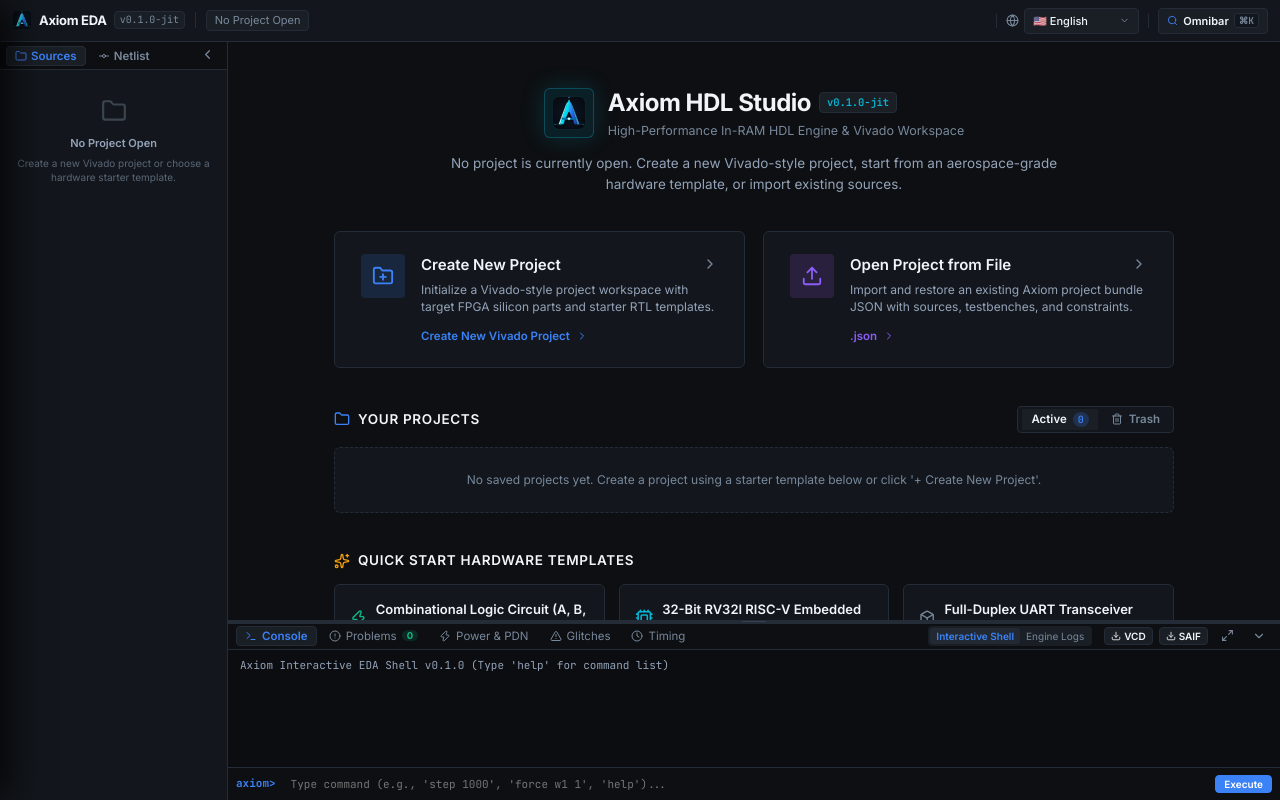
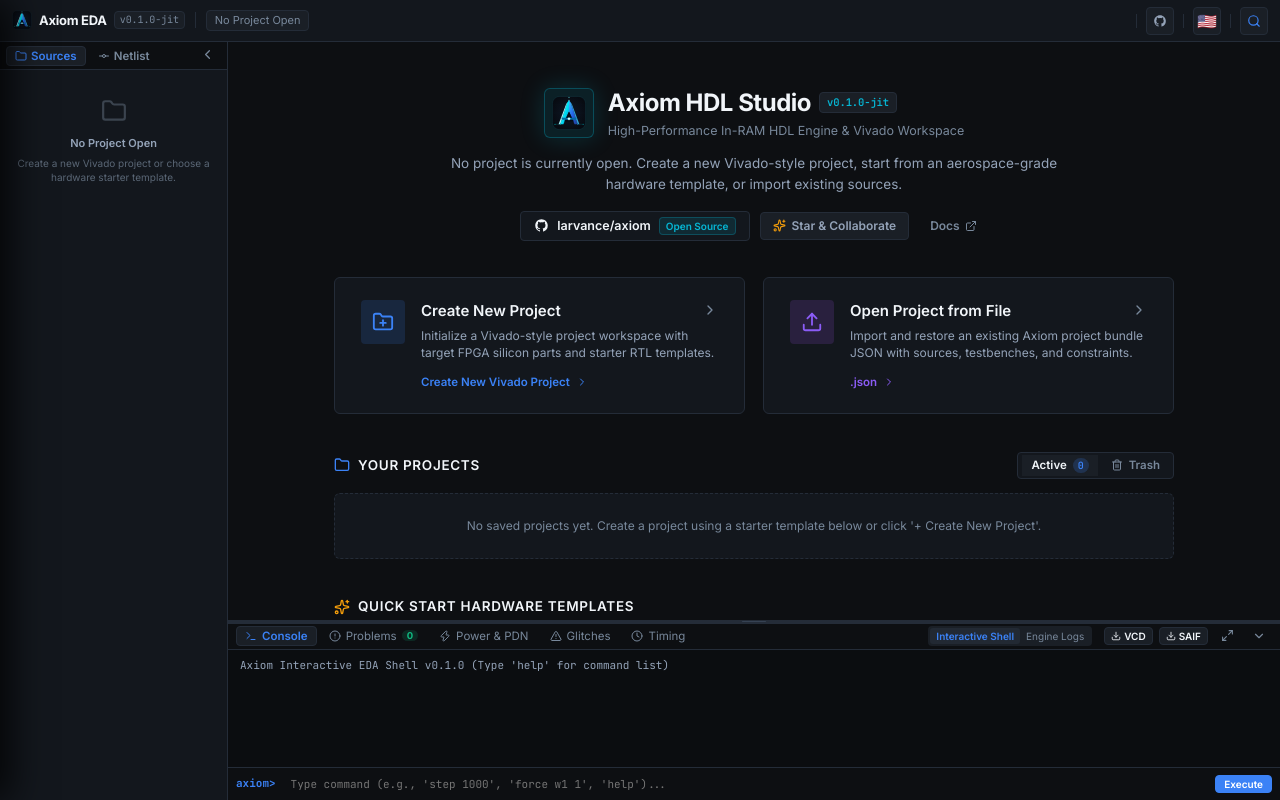
Before and after one commit to aerovexhq/axiom, a React (Vite) app in the folder ui/: page / in a window 1280 px wide. Built offline with nearby package versions, Linux system fonts and the light colour scheme.

Commit message:
feat(ui): flag-only language selector, single-icon search, and GitHub repo integration

```diff
--- a/ui/src/components/Header.tsx
+++ b/ui/src/components/Header.tsx
@@ -11,14 +11,13 @@
   Menu,
   Search,
   Columns,
-  Minimize2,
-  Globe
+  Minimize2
 } from "lucide-react";
 import { SimulationState, engineBridge } from "../engine/engineBridge";
 import { AxiomProject } from "../engine/projectModel";
 import { MobilePanelType } from "./MobileDrawer";
 import { useTranslation, SupportedLanguage } from "../i18n";
-import { Select, SelectOption } from "./ui";
+import { Select, SelectOption, GithubIcon } from "./ui";
 import { ProjectDropdown } from "./ProjectDropdown";
 
 interface HeaderProps {
@@ -78,10 +77,15 @@
     }
   };
 
+  const currentLanguageInfo = React.useMemo(() => {
+    return languages.find((l) => l.code === language);
+  }, [languages, language]);
+
   const desktopLanguageOptions: SelectOption[] = React.useMemo(() => {
     return languages.map((l) => ({
       value: l.code,
-      label: `${l.flag} ${l.nativeName}`,
+      label: `${l.flag}  ${l.nativeName}`,
+      sublabel: l.name !== l.nativeName ? l.name : undefined,
       badge: l.code.toUpperCase()
     }));
   }, [languages]);
@@ -89,7 +93,8 @@
   const mobileLanguageOptions: SelectOption[] = React.useMemo(() => {
     return languages.map((l) => ({
       value: l.code,
-      label: `${l.flag} ${l.code.toUpperCase()}`
+      label: `${l.flag}  ${l.nativeName}`,
+      badge: l.code.toUpperCase()
     }));
   }, [languages]);
 
@@ -173,7 +178,20 @@
 
         {/* Mobile Right: Simulation Clock & Quick Actions */}
         <div style={{ display: "flex", alignItems: "center", gap: 6, flexShrink: 0 }}>
-          {/* Custom Mobile Language Selector */}
+          {/* GitHub Repository Link */}
+          <a
+            href="https://github.com/larvance/axiom"
+            target="_blank"
+            rel="noopener noreferrer"
+            title="GitHub: larvance/axiom (Open Source & Collaboration)"
+            aria-label="GitHub Repository"
+            className="btn btn-secondary btn-icon"
+            style={{ width: 28, height: 28, padding: 0, textDecoration: "none", display: "inline-flex", alignItems: "center", justifyContent: "center" }}
+          >
+            <GithubIcon size={14} color="var(--text-secondary)" />
+          </a>
+
+          {/* Custom Mobile Language Selector (Flag Only) */}
           <Select
             size="xs"
             align="right"
@@ -181,11 +199,20 @@
             onChange={(val) => setLanguage(val as SupportedLanguage)}
             options={mobileLanguageOptions}
             title={t("header.language")}
+            hideChevron
+            buttonClassName="btn btn-secondary btn-icon"
             buttonStyle={{
-              minWidth: 70,
-              height: 26,
-              padding: "2px 5px"
+              width: 28,
+              height: 28,
+              padding: 0,
+              justifyContent: "center"
             }}
+            menuStyle={{ minWidth: 165 }}
+            renderTrigger={() => (
+              <span style={{ fontSize: 16, lineHeight: 1, userSelect: "none" }} aria-label={t("header.language")}>
+                {currentLanguageInfo?.flag || "🇺🇸"}
+              </span>
+            )}
           />
 
           {project && (
@@ -589,10 +616,22 @@
           </>
         )}
 
-        {/* Global Language Selector Custom Dropdown */}
+        {/* GitHub Repository Link */}
         <div style={{ height: 14, width: 1, backgroundColor: "var(--border-subtle)", flexShrink: 0 }} />
-        <div style={{ display: "flex", alignItems: "center", gap: 5 }}>
-          <Globe size={13} color="var(--text-muted)" />
+        <a
+          href="https://github.com/larvance/axiom"
+          target="_blank"
+          rel="noopener noreferrer"
+          title="GitHub: larvance/axiom (Open Source & Collaboration)"
+          aria-label="GitHub Repository"
+          className="btn btn-secondary btn-icon"
+          style={{ width: 28, height: 28, padding: 0, textDecoration: "none", display: "inline-flex", alignItems: "center", justifyContent: "center" }}
+        >
+          <GithubIcon size={14} color="var(--text-secondary)" />
+        </a>
+
+        {/* Global Language Selector Dropdown (Flag Only) */}
+        <div style={{ height: 14, width: 1, backgroundColor: "var(--border-subtle)", flexShrink: 0 }} />
         <Select
           size="xs"
           align="right"
@@ -600,13 +639,21 @@
           onChange={(val) => setLanguage(val as SupportedLanguage)}
           options={desktopLanguageOptions}
           title={t("header.language")}
+          hideChevron
+          buttonClassName="btn btn-secondary btn-icon"
           buttonStyle={{
-              minWidth: 115,
-              height: 26,
-              padding: "2px 8px"
+            width: 28,
+            height: 28,
+            padding: 0,
+            justifyContent: "center"
           }}
+          menuStyle={{ minWidth: 165 }}
+          renderTrigger={() => (
+            <span style={{ fontSize: 16, lineHeight: 1, userSelect: "none" }} aria-label={t("header.language")}>
+              {currentLanguageInfo?.flag || "🇺🇸"}
+            </span>
+          )}
         />
-        </div>
 
         {/* Cross Probe Active Signal */}
         {project && activeCrossProbeSignal && (
@@ -621,31 +668,18 @@
           </>
         )}
 
-        {/* Omnibar & Command Palette */}
+        {/* Omnibar & Command Palette (Single Icon Button) */}
         {onOpenOmnibar && (
           <>
             <div style={{ height: 14, width: 1, backgroundColor: "var(--border-subtle)", flexShrink: 0 }} />
             <button
               onClick={onOpenOmnibar}
               title={t("header.omnibarTooltip")}
-              className="btn btn-secondary"
-              style={{ height: 26, padding: "2px 8px", fontSize: 11 }}
+              aria-label={t("header.omnibarTooltip")}
+              className="btn btn-secondary btn-icon"
+              style={{ width: 28, height: 28, padding: 0 }}
             >
-              <Search size={11} color="var(--accent-blue)" />
-              <span>Omnibar</span>
-              <kbd
-                style={{
-                  fontSize: 9.5,
-                  padding: "0 4px",
-                  backgroundColor: "var(--bg-secondary)",
-                  borderRadius: 3,
-                  border: "1px solid var(--border-subtle)",
-                  color: "var(--text-muted)",
-                  fontFamily: "var(--font-mono)"
-                }}
-              >
-                ⌘K
-              </kbd>
+              <Search size={14} color="var(--accent-blue)" />
             </button>
           </>
         )}
--- a/ui/src/components/WelcomeLaunchpad.tsx
+++ b/ui/src/components/WelcomeLaunchpad.tsx
@@ -17,11 +17,13 @@
   Radio,
   Sliders,
   Activity,
-  Box
+  Box,
+  ExternalLink
 } from "lucide-react";
 import { PROJECT_TEMPLATES, ProjectTemplate } from "../engine/projectModel";
 import { ProjectMetadata } from "../engine/projectRegistry";
 import { useTranslation } from "../i18n";
+import { GithubIcon } from "./ui";
 
 interface WelcomeLaunchpadProps {
   onOpenNewProject: (templateId?: string) => void;
@@ -155,9 +157,96 @@
           </div>
         </div>
 
-        <p style={{ fontSize: 13.5, color: "var(--text-secondary)", margin: "0 auto", maxWidth: 620, lineHeight: 1.55 }}>
+        <p style={{ fontSize: 13.5, color: "var(--text-secondary)", margin: "0 auto 16px", maxWidth: 620, lineHeight: 1.55 }}>
           {t("launchpad.heroDescription")}
         </p>
+
+        {/* Open Source Collaboration Badge & Repository Links */}
+        <div style={{ display: "inline-flex", alignItems: "center", gap: 10, flexWrap: "wrap", justifyContent: "center" }}>
+          <a
+            href="https://github.com/larvance/axiom"
+            target="_blank"
+            rel="noopener noreferrer"
+            title="Axiom on GitHub: Open Source & Collaborative EDA"
+            style={{
+              display: "inline-flex",
+              alignItems: "center",
+              gap: 8,
+              padding: "5px 13px",
+              borderRadius: "var(--radius-sm)",
+              backgroundColor: "var(--bg-secondary)",
+              border: "1px solid var(--border-subtle)",
+              textDecoration: "none",
+              color: "var(--text-primary)",
+              fontSize: 12.5,
+              fontWeight: 500,
+              transition: "all var(--transition-fast)"
+            }}
+            onMouseEnter={(e) => {
+              e.currentTarget.style.borderColor = "var(--accent-blue)";
+              e.currentTarget.style.backgroundColor = "var(--bg-hover)";
+            }}
+            onMouseLeave={(e) => {
+              e.currentTarget.style.borderColor = "var(--border-subtle)";
+              e.currentTarget.style.backgroundColor = "var(--bg-secondary)";
+            }}
+          >
+            <GithubIcon size={15} />
+            <span style={{ fontWeight: 600 }}>larvance/axiom</span>
+            <span
+              style={{
+                fontSize: 10,
+                fontWeight: 600,
+                color: "var(--accent-cyan)",
+                backgroundColor: "rgba(6, 182, 212, 0.12)",
+                padding: "1px 6px",
+                borderRadius: "var(--radius-sm)",
+                border: "1px solid rgba(6, 182, 212, 0.25)"
+              }}
+            >
+              Open Source
+            </span>
+          </a>
+
+          <a
+            href="https://github.com/larvance/axiom"
+            target="_blank"
+            rel="noopener noreferrer"
+            className="btn btn-secondary"
+            style={{
+              display: "inline-flex",
+              alignItems: "center",
+              gap: 6,
+              padding: "5px 12px",
+              fontSize: 12,
+              borderRadius: "var(--radius-sm)",
+              textDecoration: "none",
+              color: "var(--text-secondary)"
+            }}
+          >
+            <Sparkles size={13} color="var(--accent-amber)" />
+            <span>Star & Collaborate</span>
+          </a>
+
+          <a
+            href="https://axiom.aerovex.net"
+            target="_blank"
+            rel="noopener noreferrer"
+            className="btn btn-ghost"
+            style={{
+              display: "inline-flex",
+              alignItems: "center",
+              gap: 5,
+              padding: "5px 10px",
+              fontSize: 12,
+              textDecoration: "none",
+              color: "var(--text-muted)"
+            }}
+          >
+            <span>Docs</span>
+            <ExternalLink size={12} />
+          </a>
+        </div>
       </div>
 
       {/* Main Action Cards: Create New Project vs Import */}
@@ -549,6 +638,46 @@
           <span>Vivado File Sets</span>
         </div>
       </div>
+
+      {/* Open Source Collaboration Footer Note */}
+      <div
+        style={{
+          maxWidth: 840,
+          width: "100%",
+          textAlign: "center",
+          marginTop: 18,
+          paddingTop: 16,
+          borderTop: "1px dashed var(--border-subtle)",
+          fontSize: 11.5,
+          color: "var(--text-muted)",
+          display: "flex",
+          alignItems: "center",
+          justifyContent: "center",
+          gap: 12,
+          flexWrap: "wrap"
+        }}
+      >
+        <span style={{ display: "inline-flex", alignItems: "center", gap: 6 }}>
+          <GithubIcon size={14} color="var(--text-secondary)" />
+          <span>Axiom is free, open-source software (MIT & Apache 2.0).</span>
+        </span>
+        <a
+          href="https://github.com/larvance/axiom"
+          target="_blank"
+          rel="noopener noreferrer"
+          style={{
+            color: "var(--accent-blue)",
+            textDecoration: "none",
+            fontWeight: 500,
+            display: "inline-flex",
+            alignItems: "center",
+            gap: 4
+          }}
+        >
+          <span>Contributions & PRs are welcome on GitHub</span>
+          <ChevronRight size={12} />
+        </a>
+      </div>
     </div>
   );
 };
--- /dev/null
+++ b/ui/src/components/ui/GithubIcon.tsx
@@ -0,0 +1,31 @@
+import React from "react";
+
+export interface GithubIconProps {
+  size?: number;
+  color?: string;
+  className?: string;
+  style?: React.CSSProperties;
+}
+
+export const GithubIcon: React.FC<GithubIconProps> = ({
+  size = 16,
+  color = "currentColor",
+  className,
+  style
+}) => (
+  <svg
+    width={size}
+    height={size}
+    viewBox="0 0 24 24"
+    fill={color}
+    className={className}
+    style={{ display: "inline-block", verticalAlign: "middle", flexShrink: 0, ...style }}
+    aria-hidden="true"
+  >
+    <path
+      fillRule="evenodd"
+      clipRule="evenodd"
+      d="M12 2C6.477 2 2 6.484 2 12.017c0 4.425 2.865 8.18 6.839 9.504.5.092.682-.217.682-.483 0-.237-.008-.868-.013-1.703-2.782.605-3.369-1.343-3.369-1.343-.454-1.158-1.11-1.466-1.11-1.466-.908-.62.069-.608.069-.608 1.003.07 1.53 1.032 1.53 1.032.892 1.53 2.341 1.088 2.91.832.092-.647.35-1.088.636-1.338-2.22-.253-4.555-1.113-4.555-4.951 0-1.093.39-1.988 1.029-2.688-.103-.253-.446-1.272.098-2.65 0 0 .84-.27 2.75 1.026A9.564 9.564 0 0112 6.844c.85.004 1.705.115 2.504.337 1.909-1.296 2.747-1.027 2.747-1.027.546 1.379.202 2.398.1 2.651.64.7 1.028 1.595 1.028 2.688 0 3.848-2.339 4.695-4.566 4.943.359.309.678.92.678 1.855 0 1.338-.012 2.419-.012 2.747 0 .268.18.58.688.482A10.019 10.019 0 0022 12.017C22 6.484 17.522 2 12 2z"
+    />
+  </svg>
+);
--- a/ui/src/components/ui/Select.tsx
+++ b/ui/src/components/ui/Select.tsx
@@ -29,9 +29,12 @@
   variant?: "default" | "subtle" | "ghost";
   style?: React.CSSProperties;
   buttonStyle?: React.CSSProperties;
+  buttonClassName?: string;
   menuStyle?: React.CSSProperties;
   className?: string;
   title?: string;
+  hideChevron?: boolean;
+  renderTrigger?: (selectedOption: SelectOption | undefined, isOpen: boolean) => React.ReactNode;
 }
 
 export const Select: React.FC<SelectProps> = ({
@@ -48,9 +51,12 @@
   variant = "default",
   style,
   buttonStyle,
+  buttonClassName,
   menuStyle,
   className = "",
-  title
+  title,
+  hideChevron = false,
+  renderTrigger
 }) => {
   const [isOpen, setIsOpen] = useState<boolean>(false);
   const [highlightedIndex, setHighlightedIndex] = useState<number>(-1);
@@ -310,13 +316,22 @@
         title={title}
         onClick={() => !disabled && setIsOpen(!isOpen)}
         onKeyDown={handleKeyDown}
+        className={buttonClassName}
         style={{
           width: fullWidth ? "100%" : "auto",
-          minWidth: fullWidth ? "100%" : size === "xs" ? 72 : 110,
+          minWidth: fullWidth
+            ? "100%"
+            : buttonStyle?.minWidth !== undefined
+            ? buttonStyle.minWidth
+            : buttonStyle?.width !== undefined
+            ? buttonStyle.width
+            : size === "xs"
+            ? 72
+            : 110,
           height: sizeConfig.height,
           display: "inline-flex",
           alignItems: "center",
-          justifyContent: "space-between",
+          justifyContent: hideChevron && renderTrigger ? "center" : "space-between",
           padding: sizeConfig.padding,
           backgroundColor: getBackground(),
           color: selectedOption ? "var(--text-primary)" : "var(--text-muted)",
@@ -334,6 +349,9 @@
           ...buttonStyle
         }}
       >
+        {renderTrigger ? (
+          renderTrigger(selectedOption, isOpen)
+        ) : (
           <div
             style={{
               display: "inline-flex",
@@ -367,7 +385,9 @@
               </span>
             )}
           </div>
+        )}
 
+        {!hideChevron && (
           <ChevronDown
             size={sizeConfig.chevronSize}
             color="var(--text-muted)"
@@ -378,6 +398,7 @@
               marginLeft: 2
             }}
           />
+        )}
       </button>
 
       {/* Custom Dropdown Popover Menu */}
--- a/ui/src/components/ui/index.ts
+++ b/ui/src/components/ui/index.ts
@@ -6,3 +6,4 @@
 export * from "./Card";
 export * from "./Breadcrumbs";
 export * from "./Tabs";
+export * from "./GithubIcon";
```
Lines whose indentation alone changed are shown as unchanged.
